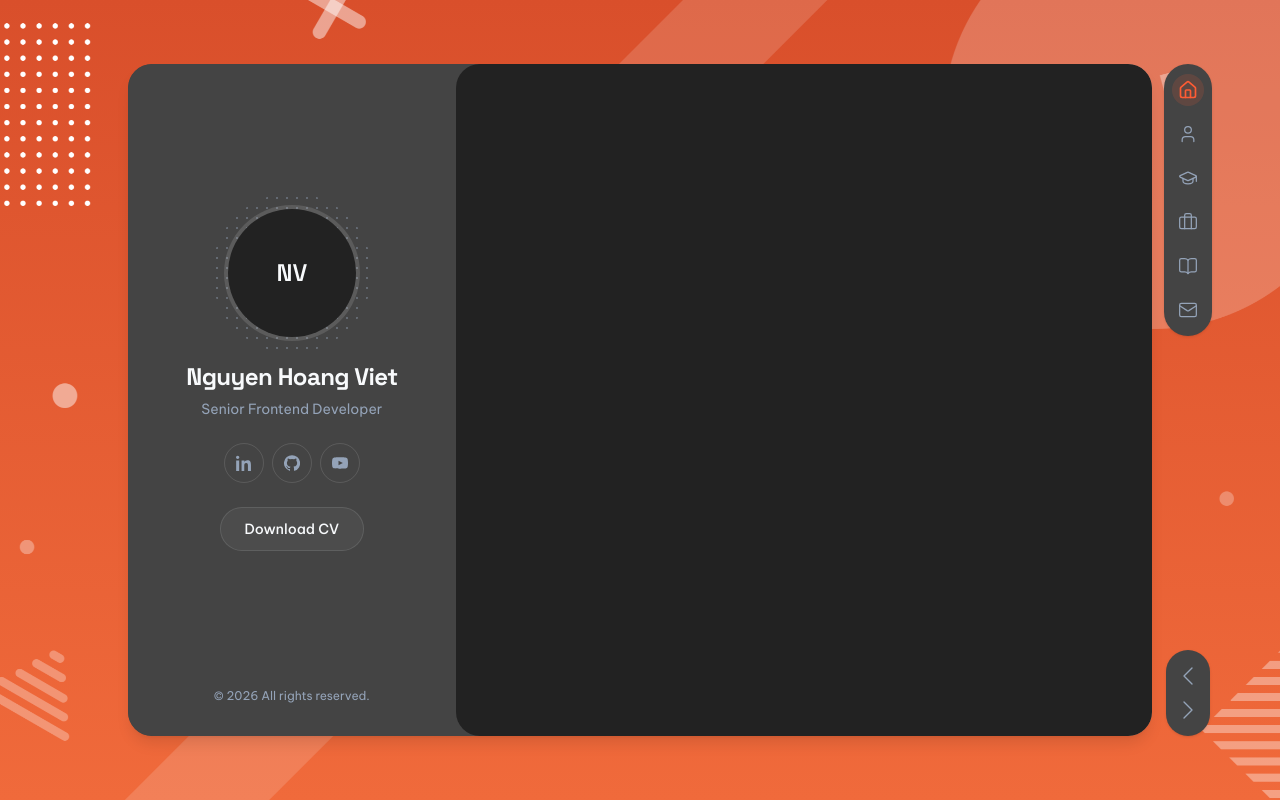
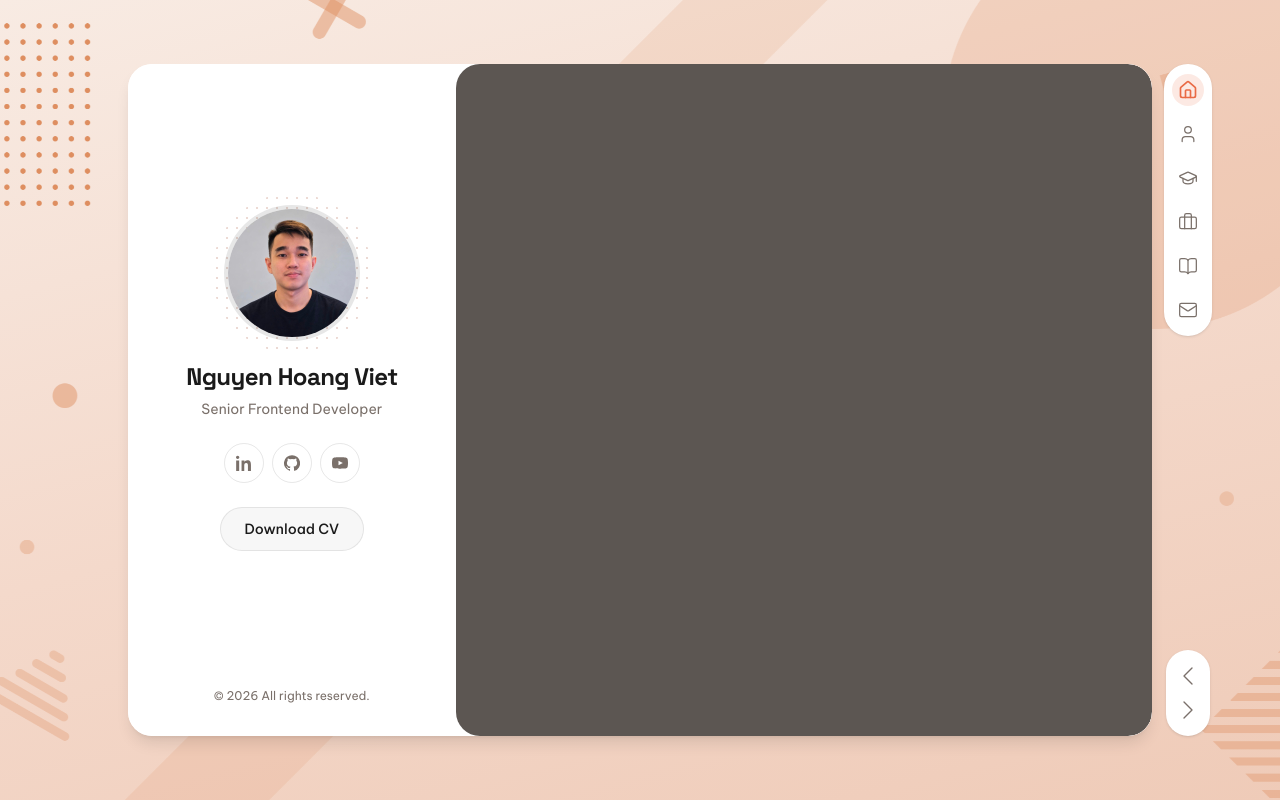
Before and after one commit to danielnguyen1613-dev/danielnguyen.me, a Next.js app: page / in a window 1280 px wide. Built offline with nearby package versions, Linux system fonts and the light colour scheme.

Commit message:
style(theme): refresh cream coral palette and add profile avatar

```diff
--- a/app/globals.css
+++ b/app/globals.css
@@ -8,6 +8,7 @@
   --color-background: var(--background);
   --color-foreground: var(--foreground);
   --color-surface: var(--surface);
+  --color-surface-foreground: var(--surface-foreground);
   --color-primary-dark: var(--primary-dark);
   --font-sans: var(--font-sans);
   --font-mono: var(--font-mono);
@@ -59,65 +60,66 @@
 :root {
   /* Design tokens — Portfolio System */
 
-  /* Base */
-  --background: #222222;
-  --foreground: #f8fafc;
+  /* Base — soft warm cream / peach page shell */
+  --background: #f6e4d8;
+  --foreground: #1a1a1a;
 
-  /* Surface */
-  --surface: #222222;
+  /* Surface — soft warm charcoal main panel */
+  --surface: #5c5652;
+  --surface-foreground: #f7f4f1;
 
-  /* Primary */
-  --primary: #ff5c34;
-  --primary-dark: #e64725;
-  --primary-foreground: #f8fafc;
+  /* Primary — muted coral-orange accent */
+  --primary: #e96a45;
+  --primary-dark: #d45735;
+  --primary-foreground: #ffffff;
 
-  /* Card */
-  --card: #444444;
-  --card-foreground: #f8fafc;
+  /* Card — clean white profile / floating chrome */
+  --card: #ffffff;
+  --card-foreground: #1a1a1a;
 
   /* Popover */
-  --popover: #444444;
-  --popover-foreground: #f8fafc;
+  --popover: #ffffff;
+  --popover-foreground: #1a1a1a;
 
   /* Secondary */
-  --secondary: #444444;
-  --secondary-foreground: #f8fafc;
+  --secondary: #f3e0d4;
+  --secondary-foreground: #1a1a1a;
 
   /* Muted */
-  --muted: #444444;
-  --muted-foreground: #94a3b8;
+  --muted: #f1ddd1;
+  --muted-foreground: #7a706a;
 
   /* Accent */
-  --accent: #e64725;
-  --accent-foreground: #f8fafc;
+  --accent: #e96a45;
+  --accent-foreground: #ffffff;
 
   /* Feedback */
-  --destructive: #ef4444;
+  --destructive: #dc5242;
 
   /* Controls */
-  --border: color-mix(in srgb, #f8fafc 12%, transparent);
-  --input: color-mix(in srgb, #f8fafc 15%, transparent);
-  --ring: #ff5c34;
+  --border: color-mix(in srgb, #1a1a1a 10%, transparent);
+  --input: color-mix(in srgb, #1a1a1a 12%, transparent);
+  --ring: #e96a45;
 
   /* Radius */
   --radius: 1rem;
 
   /* Charts */
-  --chart-1: #ff5c34;
-  --chart-2: #e64725;
-  --chart-3: #94a3b8;
+  --chart-1: #e96a45;
+  --chart-2: #d45735;
+  --chart-3: #7a706a;
   --chart-4: #222222;
-  --chart-5: #f8fafc;
+  --chart-5: #f6e4d8;
 
   /* Sidebar */
-  --sidebar: #444444;
-  --sidebar-foreground: #f8fafc;
-  --sidebar-primary: #ff5c34;
-  --sidebar-primary-foreground: #f8fafc;
-  --sidebar-accent: #222222;
-  --sidebar-accent-foreground: #f8fafc;
-  --sidebar-border: color-mix(in srgb, #f8fafc 12%, transparent);
-  --sidebar-ring: #ff5c34;
+  --sidebar: #ffffff;
+  --sidebar-foreground: #1a1a1a;
+  --sidebar-primary: #e96a45;
+  --sidebar-primary-foreground: #ffffff;
+  --sidebar-accent: #f3e0d4;
+  --sidebar-accent-foreground: #1a1a1a;
+  --sidebar-border: color-mix(in srgb, #1a1a1a 10%, transparent);
+  --sidebar-ring: #e96a45;
 }
 
 @layer base {
--- a/components/layout/PortfolioShell.tsx
+++ b/components/layout/PortfolioShell.tsx
@@ -67,7 +67,8 @@ export function PortfolioShell({
         aria-hidden
         className="pointer-events-none fixed inset-0 -z-10 overflow-hidden"
         style={{
-          background: "linear-gradient(to bottom, #D94F2B 0%, #F06A3B 100%)",
+          background:
+            "linear-gradient(165deg, #f8ebe3 0%, #f4d9cb 52%, #efcbb8 100%)",
         }}
       >
         <HeroBackground />
@@ -83,7 +84,7 @@ export function PortfolioShell({
             data-shell="panels"
             className="flex h-full min-h-[70vh] overflow-hidden rounded-xl bg-card shadow-lg lg:min-h-0"
           >
-            {/* Connected: profile card (#444) | main surface (#222), radius clips with bg */}
+            {/* Connected: profile card (white) | main surface (charcoal), radius clips with bg */}
             <div className="hidden h-full w-[min(32%,380px)] min-w-[240px] shrink-0 overflow-hidden rounded-l-xl bg-card lg:block">
               <ProfileSidebar connected className="h-full w-full" />
             </div>
@@ -92,7 +93,7 @@ export function PortfolioShell({
               data-shell="main"
               className="min-h-0 min-w-0 flex-1 overflow-hidden rounded-xl lg:rounded-l-none lg:rounded-r-xl"
             >
-              <div className="h-full overflow-y-auto overscroll-contain rounded-xl bg-surface p-5 sm:p-6 md:p-8 lg:rounded-r-xl">
+              <div className="h-full overflow-y-auto overscroll-contain rounded-xl bg-surface p-5 text-surface-foreground sm:p-6 md:p-8 lg:rounded-r-xl">
                 {children}
               </div>
             </main>
--- a/components/layout/ProfileSidebar.tsx
+++ b/components/layout/ProfileSidebar.tsx
@@ -1,6 +1,7 @@
 "use client";
 
 import { useTranslations } from "next-intl";
+import Image from "next/image";
 import type { SVGProps } from "react";
 import { buttonVariants } from "@/components/ui/button";
 import { siteConfig } from "@/lib/site";
@@ -71,11 +72,15 @@ export function ProfileSidebar({
           className,
         )}
       >
-        <div className="flex size-12 shrink-0 items-center justify-center rounded-full bg-background font-heading text-sm font-semibold text-foreground ring-2 ring-border">
-          {siteConfig.shortName}
-        </div>
+        <Image
+          src={siteConfig.avatarUrl}
+          alt={siteConfig.name}
+          width={48}
+          height={48}
+          className="size-12 shrink-0 rounded-full object-cover ring-2 ring-border"
+        />
         <div className="min-w-0 flex-1">
-          <p className="truncate font-heading text-base font-semibold text-foreground">
+          <p className="truncate font-heading text-base font-semibold text-card-foreground">
             {siteConfig.name}
           </p>
           <p className="truncate text-sm text-muted-foreground">
@@ -86,7 +91,7 @@ export function ProfileSidebar({
           href={siteConfig.cvUrl}
           className={cn(
             buttonVariants({ variant: "outline", size: "sm" }),
-            "hidden shrink-0 rounded-full sm:inline-flex",
+            "hidden shrink-0 rounded-full border-border bg-transparent text-card-foreground hover:bg-primary/10 sm:inline-flex",
           )}
         >
           {t("downloadCv")}
@@ -110,20 +115,25 @@ export function ProfileSidebar({
         <div className="relative">
           <div
             aria-hidden
-            className="absolute -inset-4 rounded-full opacity-40"
+            className="absolute -inset-4 rounded-full opacity-25"
             style={{
               backgroundImage:
-                "radial-gradient(circle, var(--muted-foreground) 1px, transparent 1px)",
+                "radial-gradient(circle, color-mix(in srgb, var(--primary) 55%, var(--muted-foreground)) 1px, transparent 1px)",
               backgroundSize: "10px 10px",
             }}
           />
-          <div className="relative flex size-28 items-center justify-center rounded-full bg-background font-heading text-2xl font-semibold text-foreground ring-4 ring-border xl:size-32">
-            {siteConfig.shortName}
-          </div>
+          <Image
+            src={siteConfig.avatarUrl}
+            alt={siteConfig.name}
+            width={128}
+            height={128}
+            priority
+            className="relative size-28 rounded-full object-cover ring-4 ring-border xl:size-32"
+          />
         </div>
 
         <div className="space-y-1.5">
-          <h1 className="font-heading text-2xl font-bold tracking-tight text-foreground">
+          <h1 className="font-heading text-2xl font-bold tracking-tight text-card-foreground">
             {siteConfig.name}
           </h1>
           <p className="text-sm text-muted-foreground">{t("role")}</p>
@@ -149,7 +159,7 @@ export function ProfileSidebar({
           href={siteConfig.cvUrl}
           className={cn(
             buttonVariants({ variant: "outline", size: "lg" }),
-            "h-11 rounded-full border-border px-6 text-foreground hover:border-primary/50 hover:bg-primary/10 hover:text-foreground",
+            "h-11 rounded-full border-border bg-transparent px-6 text-card-foreground hover:border-primary/50 hover:bg-primary/10 hover:text-card-foreground",
           )}
         >
           {t("downloadCv")}
--- a/features/home/hero-background.tsx
+++ b/features/home/hero-background.tsx
@@ -15,7 +15,7 @@ type HeroBackgroundProps = {
 };
 
 export function HeroBackground({
-  src = "/images/main_bg.png",
+  src = "/images/main_bg.png?v=de8e60",
   className,
 }: HeroBackgroundProps) {
   const scopeRef = useRef<HTMLDivElement>(null);
--- a/features/home/hero.tsx
+++ b/features/home/hero.tsx
@@ -9,7 +9,8 @@ export async function Hero() {
     <section
       className="relative min-h-screen overflow-hidden"
       style={{
-        background: "linear-gradient(to bottom, #D94F2B 0%, #F06A3B 100%)",
+        background:
+          "linear-gradient(165deg, #f8ebe3 0%, #f4d9cb 52%, #efcbb8 100%)",
       }}
     >
       <HeroBackground />
--- a/lib/site.ts
+++ b/lib/site.ts
@@ -3,6 +3,7 @@ export const siteConfig = {
   shortName: "NV",
   role: "Senior Frontend Developer",
   url: "https://danielnguyen.me",
+  avatarUrl: "/images/avatar.jpg",
   cvUrl: "/cv.pdf",
   socials: {
     github: "https://github.com",
```
Also changed, not shown: public/images/avatar.jpg (added), public/images/main_bg.png.
